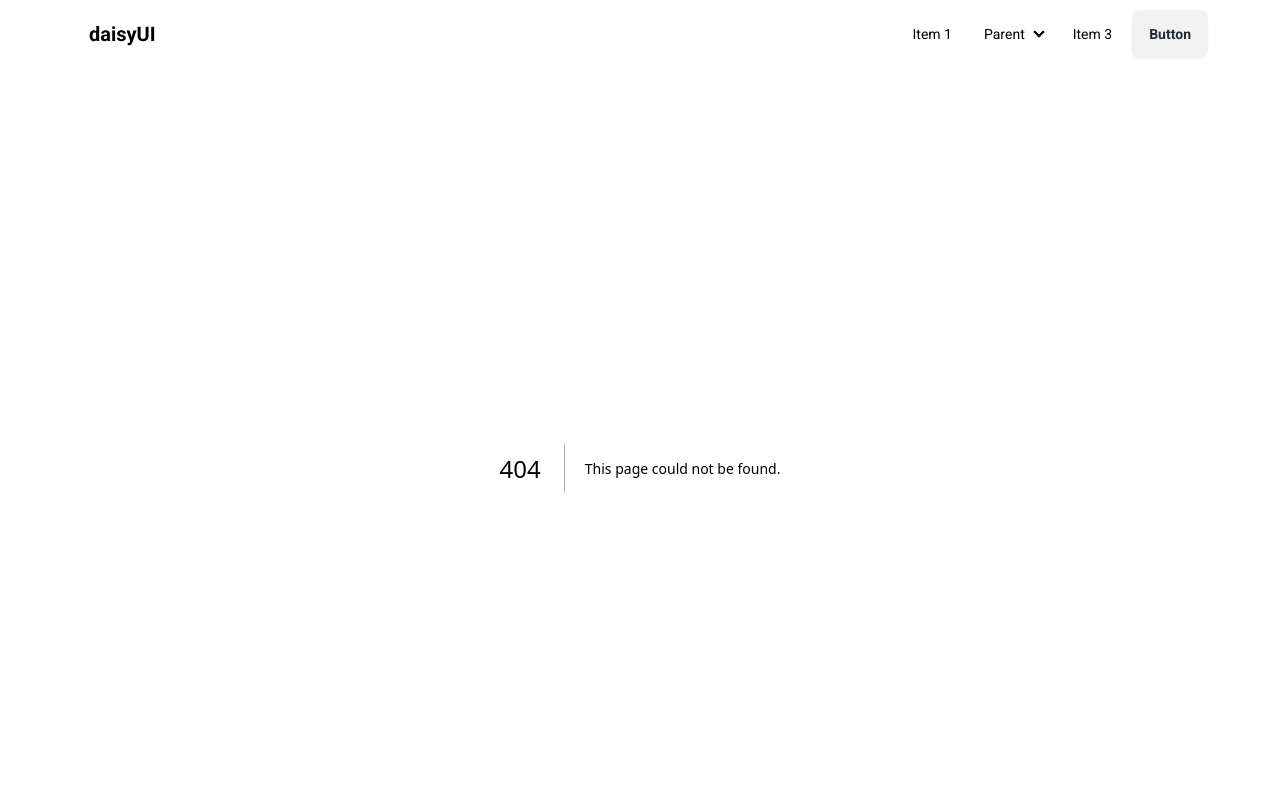
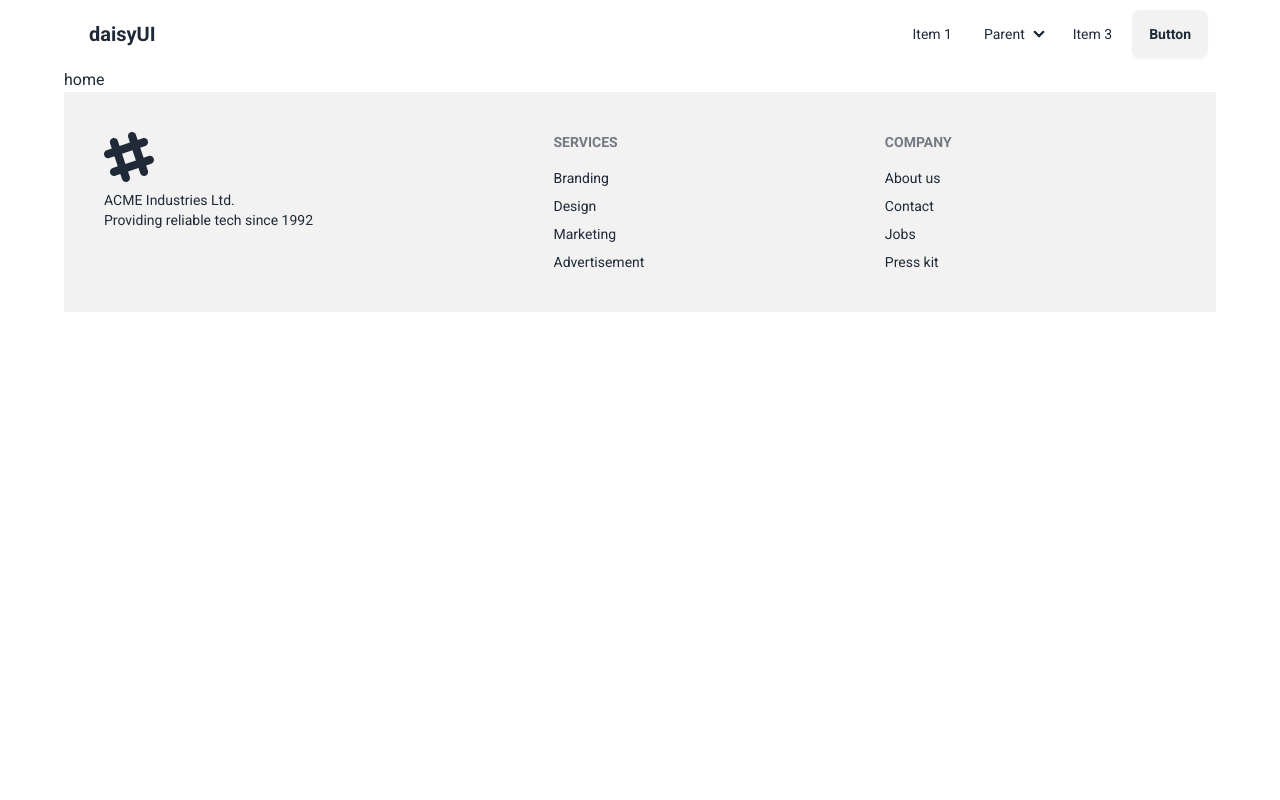
Before and after one commit to RashedAkash/design-agency, a Next.js app: page /home in a window 1280 px wide. Before the commit this address had no page. Shown: the top 800 px of the page. Built offline with nearby package versions, Linux system fonts and the light colour scheme.

Commit message:
home page create

```diff
--- /dev/null
+++ b/src/app/home/page.js
@@ -0,0 +1,11 @@
+import React from 'react';
+
+const page = () => {
+  return (
+    <div>
+      home
+    </div>
+  );
+};
+
+export default page;
```
